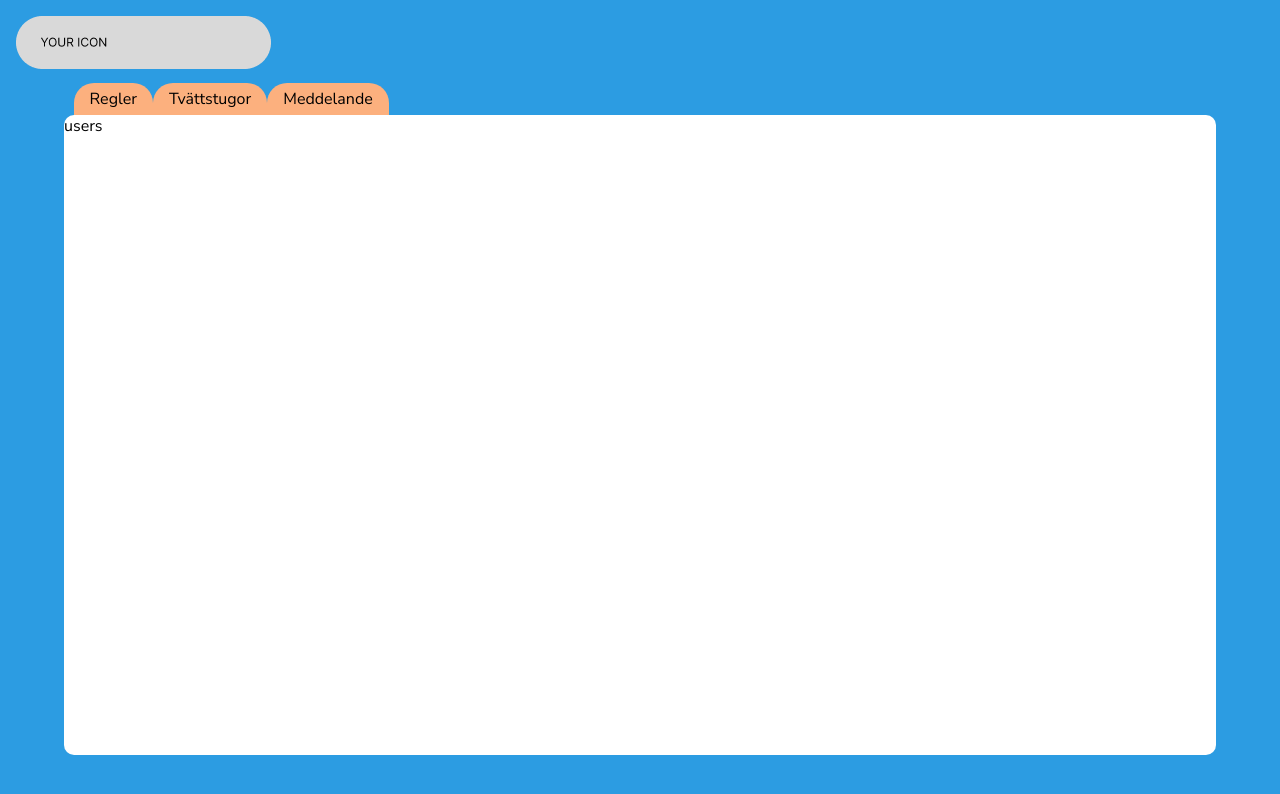
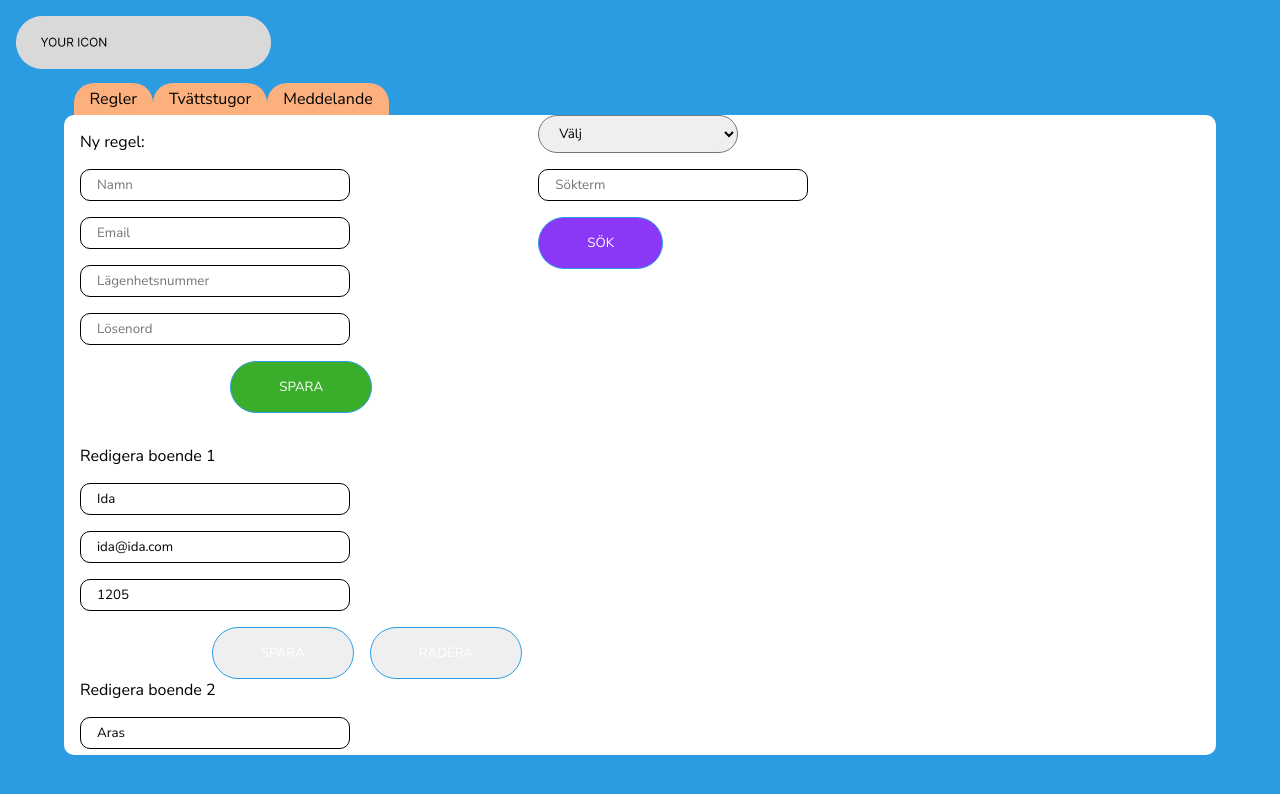
Before and after one commit to Chokladglasyr/LaundryBooking, a React (Vite) app in the folder frontend/: page /admin/users in a window 1280 px wide. Shown: the top 794 px of the page. Built offline with nearby package versions, Linux system fonts and the light colour scheme.

Commit message:
feat: added frontend for users

```diff
--- a/frontend/src/App.css
+++ b/frontend/src/App.css
@@ -60,12 +60,12 @@ form {
   text-decoration: none;
   width: fit-content;
 }
-#login, #create-msg, #edit-msg, #create-room, #edit-room {
+#login, #create-msg, #edit-msg, #create-room, #edit-room, #create-rule, #edit-rule, #edit-user, #create-user {
   background-color: var(--primary-green-color);
 }
 #btn-admin, .primary-btn-booking{
   background-color: var(--secondary-purple-color);
 }
-#delete-msg, #delete-room {
+#delete-msg, #delete-room, #delete-rule, #delete-user {
   background-color: var(--primary-red-color);
 }
--- a/frontend/src/components/AdminHome.tsx
+++ b/frontend/src/components/AdminHome.tsx
@@ -14,11 +14,11 @@ function Admin() {
   useEffect(() => {
     setPathName(location.pathname.replace('/admin/', ''))
   }, [location])
-  console.log(pathName)
+
   return (
     <>
       <CompanyLogo />
-      <div className="landing" id="admin">
+      <div className="landing" id="admin"   >
         <nav id="nav-admin">
           {destinations.map((d) =>
             pathName === d.path ? (
--- a/frontend/src/components/AdminPosts.tsx
+++ b/frontend/src/components/AdminPosts.tsx
@@ -75,10 +75,10 @@ function AdminPosts() {
           </button>
         </form>
       </article>
-      <article>
+      <article className="edit-container">
         {posts.map((post, index) => (
           <form key={index} id="edit-msg-form" action="">
-            <label htmlFor="edit-msg-form">{`Meddelande nummer ${index+1}`} </label>
+            <label htmlFor="edit-msg-form">{`Redigera meddelande ${index+1}`} </label>
             <input
               className="input-admin"
               type="text"
--- a/frontend/src/components/AdminRooms.tsx
+++ b/frontend/src/components/AdminRooms.tsx
@@ -34,10 +34,10 @@ function AdminRooms() {
           </button>
         </form>
       </article>
-      <article>
+      <article className="edit-container">
         {rooms.map((room, index) => (
           <form key={index} id="edit-room-form" action="">
-            <label htmlFor="edit-room-form">{room.name} </label>
+            <label htmlFor="edit-room-form">{`Redigera ${room.name}`} </label>
             <input
               className="input-admin"
               type="text"
--- a/frontend/src/components/AdminRules.tsx
+++ b/frontend/src/components/AdminRules.tsx
@@ -1,7 +1,103 @@
 function AdminRules() {
+  const rules = [
+    {
+      id: "1",
+      title: "Nycklar",
+      description:
+        "Nycklar till tvättrum och tork finns hängande utanför respektive dörr. Efter tvättpassets slut skall nycklarna hängas upp på sina krokar, så att nycklarna finns tillgängliga till nästa pass.",
+    },
+    {
+      id: "2",
+      title: "Bokningsregler",
+      description:
+        "Varje lägenhet har möjlighet att boka en tvättid åt gången. Först när den bokade tvättiden är avslutad kan en ny tecknas. Tvättpass som ej har påbörjats inom en timme får användas av annan. Om man har för avsikt att börja tvätta senare skall detta anges på tvättlistan.",
+    },
+    {
+      id: "3",
+      title: "Städning",
+      description:
+        "Efter tvättpasset skall var och en städa efter sig genom att torka av golvet och maskinerna. Lämna tvättstugan i det skicka som du själv önskar finna den.",
+    },
+        {
+      id: "1",
+      title: "Nycklar",
+      description:
+        "Nycklar till tvättrum och tork finns hängande utanför respektive dörr. Efter tvättpassets slut skall nycklarna hängas upp på sina krokar, så att nycklarna finns tillgängliga till nästa pass.",
+    },
+    {
+      id: "2",
+      title: "Bokningsregler",
+      description:
+        "Varje lägenhet har möjlighet att boka en tvättid åt gången. Först när den bokade tvättiden är avslutad kan en ny tecknas. Tvättpass som ej har påbörjats inom en timme får användas av annan. Om man har för avsikt att börja tvätta senare skall detta anges på tvättlistan.",
+    },
+    {
+      id: "3",
+      title: "Städning",
+      description:
+        "Efter tvättpasset skall var och en städa efter sig genom att torka av golvet och maskinerna. Lämna tvättstugan i det skicka som du själv önskar finna den.",
+    },
+        {
+      id: "1",
+      title: "Nycklar",
+      description:
+        "Nycklar till tvättrum och tork finns hängande utanför respektive dörr. Efter tvättpassets slut skall nycklarna hängas upp på sina krokar, så att nycklarna finns tillgängliga till nästa pass.",
+    },
+    {
+      id: "2",
+      title: "Bokningsregler",
+      description:
+        "Varje lägenhet har möjlighet att boka en tvättid åt gången. Först när den bokade tvättiden är avslutad kan en ny tecknas. Tvättpass som ej har påbörjats inom en timme får användas av annan. Om man har för avsikt att börja tvätta senare skall detta anges på tvättlistan.",
+    },
+    {
+      id: "3",
+      title: "Städning",
+      description:
+        "Efter tvättpasset skall var och en städa efter sig genom att torka av golvet och maskinerna. Lämna tvättstugan i det skicka som du själv önskar finna den.",
+    },
+  ];
     return(
         <>
-        <div>hej</div>
+      <article>
+        <form action="" id="rules-form">
+          <label htmlFor="rules-form">Ny regel: </label>
+          <input
+            className="input-admin"
+            type="text"
+            name="title"
+            id="title"
+            placeholder="Rubrik"
+          />
+          <textarea name="description" id="description" rows={8}></textarea>
+          <button id="create-rule" className="primary-btn">
+            SPARA
+          </button>
+        </form>
+      </article>
+      <article className="edit-container">
+        {rules.map((rule, index) => (
+          <form key={index} id="edit-rule-form" action="">
+            <label htmlFor="edit-msg-form">{`Redigera regel ${index+1}`} </label>
+            <input
+              className="input-admin"
+              type="text"
+              name="title"
+              id="title"
+              value={rule.title}
+            />
+            <textarea name="description" id="description" rows={8}>
+              {rule.description}
+            </textarea>
+            <div className="btn-container">
+              <button id="edit-rule" className="primary-btn">
+                SPARA
+              </button>
+              <button id="delete-rule" className="primary-btn">
+                RADERA
+              </button>
+            </div>
+          </form>
+        ))}
+      </article>
         </>
     )
 }
--- a/frontend/src/components/AdminUsers.tsx
+++ b/frontend/src/components/AdminUsers.tsx
@@ -1,8 +1,156 @@
+import { useState } from "react";
+
 function AdminUsers() {
-    return(
-        <>
-        <div>users</div>
-        </>
-    )
+  const [searchType, setSearchType] = useState("");
+  const [formData, setFormData] = useState({});
+  const users = [
+    {
+      id: "1",
+      name: "Ida",
+      email: "ida@ida.com",
+      apt_nr: "1205",
+    },
+    {
+      id: "2",
+      name: "Aras",
+      email: "ida@ida.com",
+      apt_nr: "1205",
+    },
+    {
+      id: "3",
+      name: "Aylin",
+      email: "ida@ida.com",
+      apt_nr: "1205",
+    },
+    {
+      id: "4",
+      name: "Cassandra",
+      email: "ida@ida.com",
+      apt_nr: "1205",
+    },
+    {
+      id: "5",
+      name: "Andrea",
+      email: "ida@ida.com",
+      apt_nr: "1205",
+    },
+    {
+      id: "6",
+      name: "Sara",
+      email: "ida@ida.com",
+      apt_nr: "1205",
+    },
+  ];
+  const handleInput = (
+    e: React.ChangeEvent<HTMLInputElement | HTMLTextAreaElement>
+  ) => {
+    const { name, value } = e.target;
+    setFormData({ ...formData, [name]: value });
+  };
+  return (
+    <>
+      <article>
+        <form action="" id="user-form">
+          <label htmlFor="user-form">Ny regel: </label>
+          <input
+            className="input-admin"
+            type="text"
+            name="name"
+            id="name"
+            placeholder="Namn"
+            onChange={handleInput}
+          />
+          <input
+            className="input-admin"
+            type="email"
+            name="email"
+            id="email"
+            placeholder="Email"
+            onChange={handleInput}
+          />
+          <input
+            className="input-admin"
+            type="text"
+            name="apt_nr"
+            id="apt_nr"
+            placeholder="Lägenhetsnummer"
+            onChange={handleInput}
+          />
+          <input
+            className="input-admin"
+            type="password"
+            name="password"
+            id="password"
+            placeholder="Lösenord"
+            onChange={handleInput}
+          />
+
+          <button id="create-user" className="primary-btn">
+            SPARA
+          </button>
+        </form>
+      </article>
+      <form action="">
+        <select
+          name="users"
+          id="users"
+          onChange={(e) => setSearchType(e.target.value)}
+        >
+          <option value="">Välj</option>
+          <option value="name">Namn</option>
+          <option value="email">Email</option>
+          <option value="apt_nr">Lägenhetsnummer</option>
+        </select>
+        <input
+          type={searchType === "email" ? "email" : "text"}
+          placeholder="Sökterm"
+          onChange={handleInput}
+        />
+        <button className="primary-btn-booking">SÖK</button>
+      </form>
+      <article className="edit-container">
+        {users.map((user, index) => (
+          <form key={index} id={`edit-user-form-${index}`} action="">
+            <label htmlFor="edit-user-form">
+              {`Redigera boende ${index + 1}`}
+            </label>
+            <input
+              className="input-admin"
+              type="text"
+              name="name"
+              id={`name-${index}`}
+              value={user.name}
+              onChange={handleInput}
+            />
+            <input
+              className="input-admin"
+              type="email"
+              name="email"
+              id={`email-${index}`}
+              value={user.email}
+              onChange={handleInput}
+            />
+            <input
+              className="input-admin"
+              type="text"
+              name="apt_nr"
+              id={`apt_nr-${index}`}
+              value={user.apt_nr}
+              onChange={handleInput}
+            />
+
+            <div className="btn-container">
+              <button id={`edit-user-${index}`} className="primary-btn">
+                SPARA
+              </button>
+              <button id={`delete-user-${index}`} className="primary-btn">
+                RADERA
+              </button>
+            </div>
+          </form>
+        ))}
+      </article>
+    </>
+  );
 }
-export default AdminUsers
+export default AdminUsers;
--- a/frontend/src/css/admin.css
+++ b/frontend/src/css/admin.css
@@ -13,13 +13,24 @@
   }
 }
 #admin {
-  overflow: scroll;
+    @media (max-width: 500px) {
+
+        overflow: scroll;
+    }
+  .edit-container {
+    @media (min-width: 500px)  {
+        overflow: scroll;
+    }
+  }
   article {
     padding: 1rem;
   }
   input,
   textarea {
     border-radius: 10px;
+  }
+  textarea{
+    padding: 0.7rem;
   }
   .btn-container {
       display: flex;
@@ -30,9 +41,12 @@
     }
   }
 }
-#create-msg, #create-room {
+#create-msg, #create-room, #create-rule, #create-user {
   margin: 0 auto;
 }
-#edit-msg-form, #edit-room-form {
+#edit-msg-form, #edit-room-form, #edit-rule-form, #edit-user-form {
   margin-bottom: 1rem;
+  textarea {
+    padding: 0.7rem;
+  }
 }
```
